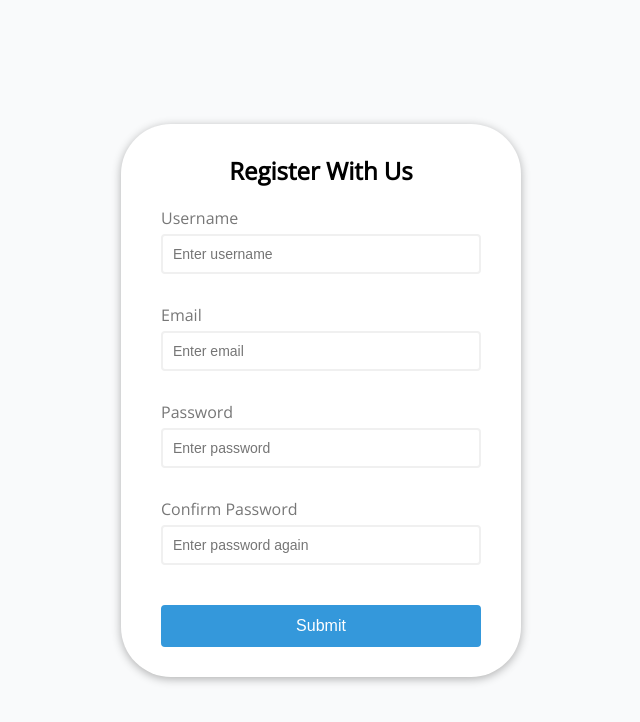
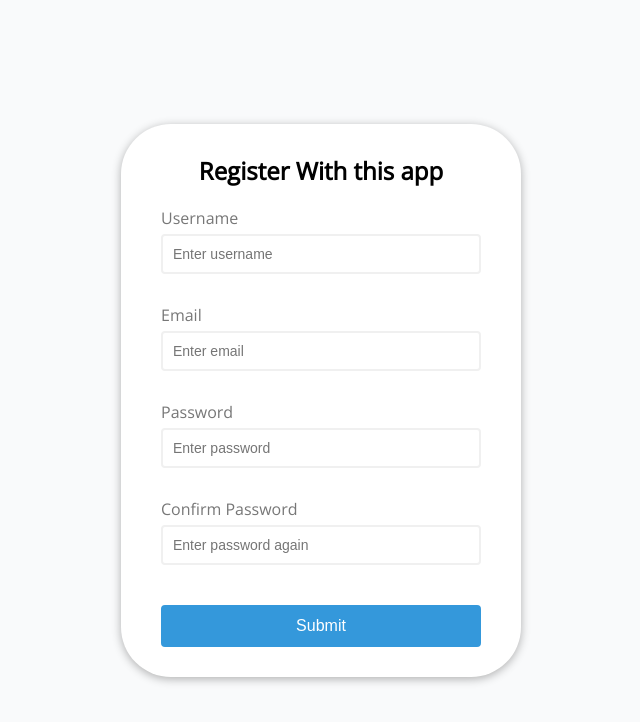
Before and after one commit to anupbasnet19/formregistration, a plain HTML site: page index.html in a window 1280 px wide. Shown: the whole page, without its empty margins (319-959 px from the left). Drawn offline with nearby package versions, Linux system fonts and the light colour scheme.

Commit message:
text changes

```diff
--- a/index.html
+++ b/index.html
@@ -10,7 +10,7 @@
   <body>
     <div class="container">
       <form id="form" class="form">
-        <h2>Register With Us</h2>
+        <h2>Register With this app</h2>
         <div class="form-control">
           <label for="username">Username</label>
           <input type="text" id="username" placeholder="Enter username" />
```
